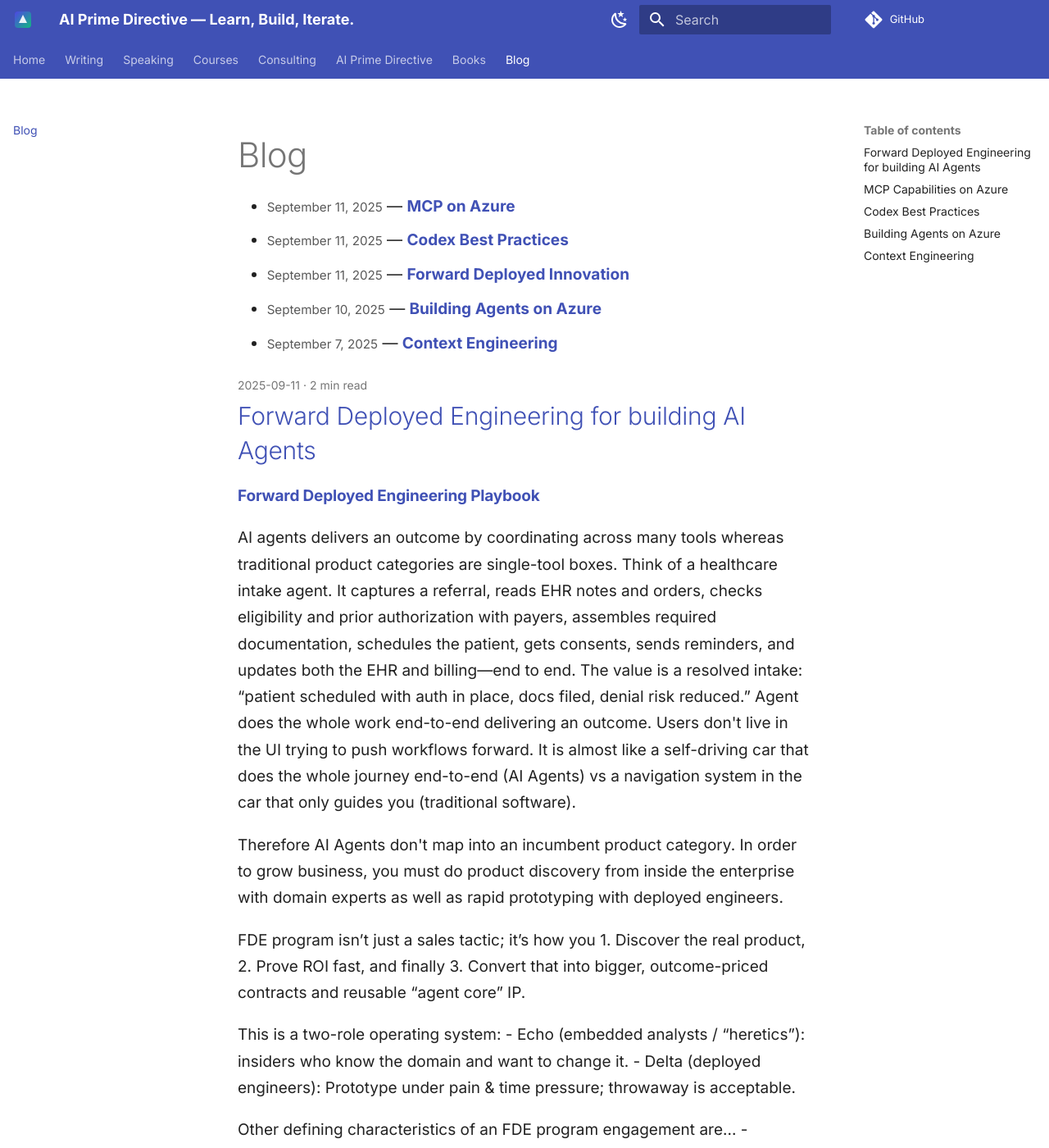
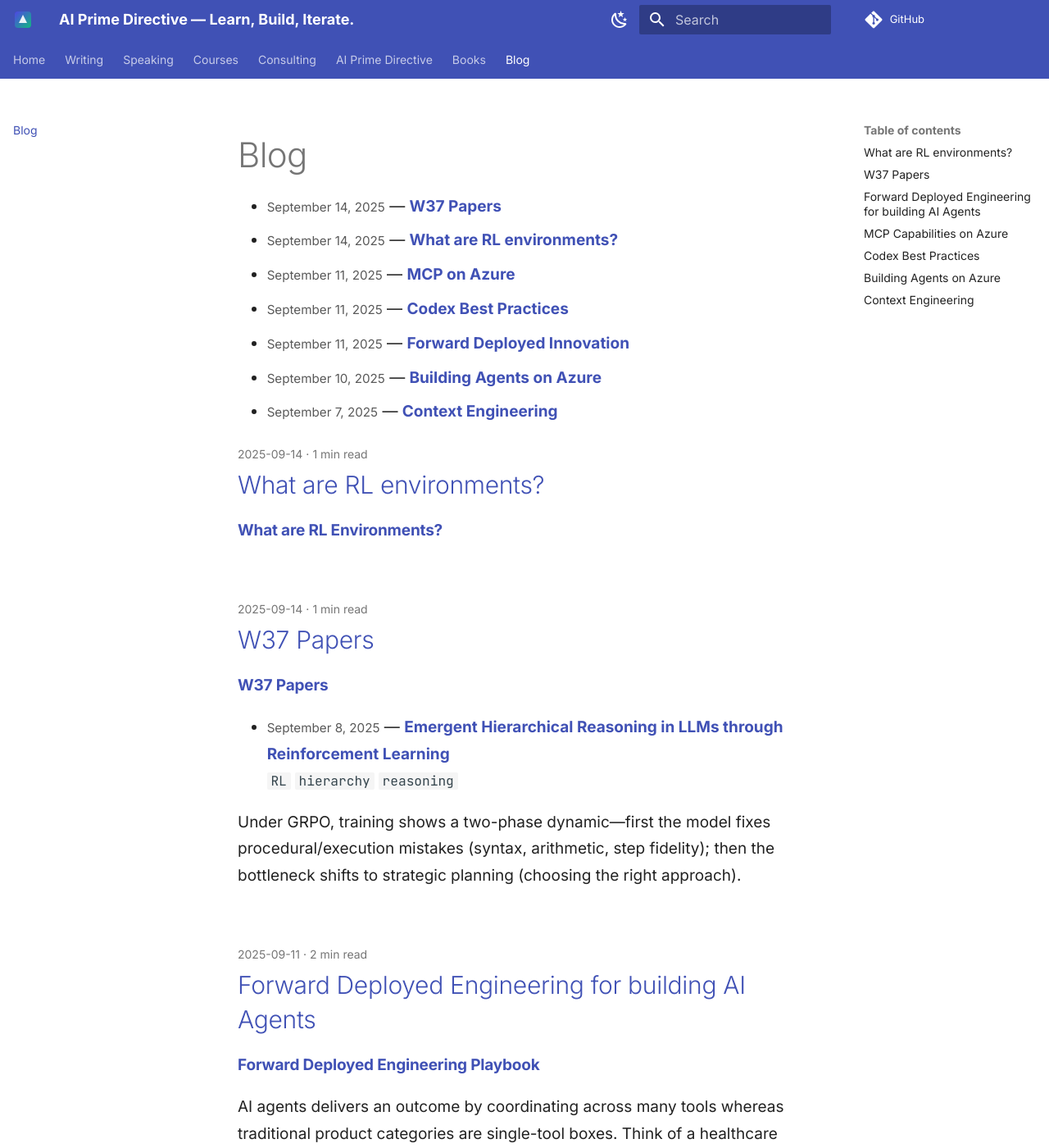
Before and after one commit to ozgurgulerx/ai-prime-directive, an MkDocs documentation site: the page built from docs/blog/index.md, in a window 1280 px wide and 1400 px high. Shown: the whole window at 82% size. Built offline with MkDocs 1.6.1 and Material for MkDocs 9.7.7, drawn with Linux system fonts in a browser that asks for light colours; plug-ins that fetch from the network failed and are left out; comment, search, counter and statistics services are not loaded.

Commit message:
various updates

```diff
--- a/docs/blog/index.md
+++ b/docs/blog/index.md
@@ -1,7 +1,9 @@
 # Blog
 
-- <small><time datetime="2025-09-11">September 11, 2025</time></small> — **[MCP on Azure](posts/250912_MCP_on_Azure.md)**
-- <small><time datetime="2025-09-11">September 11, 2025</time></small> — **[Codex Best Practices](posts/250912_codex_best_practices.md)**
-- <small><time datetime="2025-09-11">September 11, 2025</time></small> — **[Forward Deployed Innovation](posts/250911_forward-deployed-engineering.md)**
-- <small><time datetime="2025-09-10">September 10, 2025</time></small> — **[Building Agents on Azure](posts/250910_building-agents-on-azure.md)**
-- <small><time datetime="2025-09-07">September 7, 2025</time></small> — **[Context Engineering](posts/250907_context-engineering.md)**
+- <small><time datetime="2025-09-14">September 14, 2025</time></small> — **[W37 Papers](posts/250914-W37-Papers.md)**
+- <small><time datetime="2025-09-14">September 14, 2025</time></small> — **[What are RL environments?](posts/250914-RL-environments.md)**
+- <small><time datetime="2025-09-11">September 11, 2025</time></small> — **[MCP on Azure](posts/250912-MCP-on-Azure.md)**
+- <small><time datetime="2025-09-11">September 11, 2025</time></small> — **[Codex Best Practices](posts/250912-codex-best-practices.md)**
+- <small><time datetime="2025-09-11">September 11, 2025</time></small> — **[Forward Deployed Innovation](posts/250911-forward-deployed-engineering.md)**
+- <small><time datetime="2025-09-10">September 10, 2025</time></small> — **[Building Agents on Azure](posts/250910-building-agents-on-azure.md)**
+- <small><time datetime="2025-09-07">September 7, 2025</time></small> — **[Context Engineering](posts/250907-context-engineering.md)**
--- /dev/null
+++ b/docs/blog/posts/250914-RL-environments.md
@@ -0,0 +1,10 @@
+---
+title: What are RL environments?
+description: RL Environments
+date: 2025-09-14
+tags:
+  - MCP
+  - Azure
+---
+
+### What are RL Environments?
--- /dev/null
+++ b/docs/prime-directive/reasoning-llms/index.md
@@ -0,0 +1,9 @@
+
+# Reasoning LLMs
+
+This is a set of research and distilled notes on reasoning LLMs.
+
+## 2025
+
+- <small><time datetime="2025-09-08">September 8, 2025</time></small> — **[Emergent Hierarchical Reasoning in LLMs through Reinforcement Learning](https://www.arxiv.org/pdf/2509.03646)**
+  <code>RL</code> <code>hierarchy</code> <code>reasoning</code> — TL;DR: One‑sentence takeaway of the paper’s core idea or result.
--- a/mkdocs.yml
+++ b/mkdocs.yml
@@ -128,8 +128,10 @@ nav:
   - AI Prime Directive:
       - Overview: prime-directive/index.md
       - LLM Foundations: prime-directive/foundations/index.md
+      - Reasoning LLMs: prime-directive/reasoning-llms/index.md
       - RAG: prime-directive/rag/index.md
       - Agents: prime-directive/agents/index.md
+      - Open-Source Models: prime-directive/open-source-models/index.md
       - EvalOps: prime-directive/evalops/index.md
       - AI Safety & Security: prime-directive/ai-safety-security/index.md
       - AI UX: prime-directive/product-ux/index.md
```
Also changed, not shown: docs/blog/posts/250914-W37-Papers.md (added, +15 -0 lines), docs/books.md (deleted, +0 -10 lines), docs/courses/index.md (+16 -0 lines), docs/prime-directive/index.md (+2 -0 lines), docs/prime-directive/open-source-models/index.md (added, +12 -0 lines), docs/blog/posts/250907-context-engineering.md (renamed from docs/blog/posts/250907_context-engineering.md), docs/blog/posts/250910-building-agents-on-azure.md (renamed from docs/blog/posts/250910_building-agents-on-azure.md), docs/blog/posts/250911-forward-deployed-engineering.md (renamed from docs/blog/posts/250911_forward-deployed-engineering.md), docs/blog/posts/250912-MCP-on-Azure.md (renamed from docs/blog/posts/250912_MCP_on_Azure.md), docs/blog/posts/250912-codex-best-practices.md (renamed from docs/blog/posts/250912_codex_best_practices.md).
